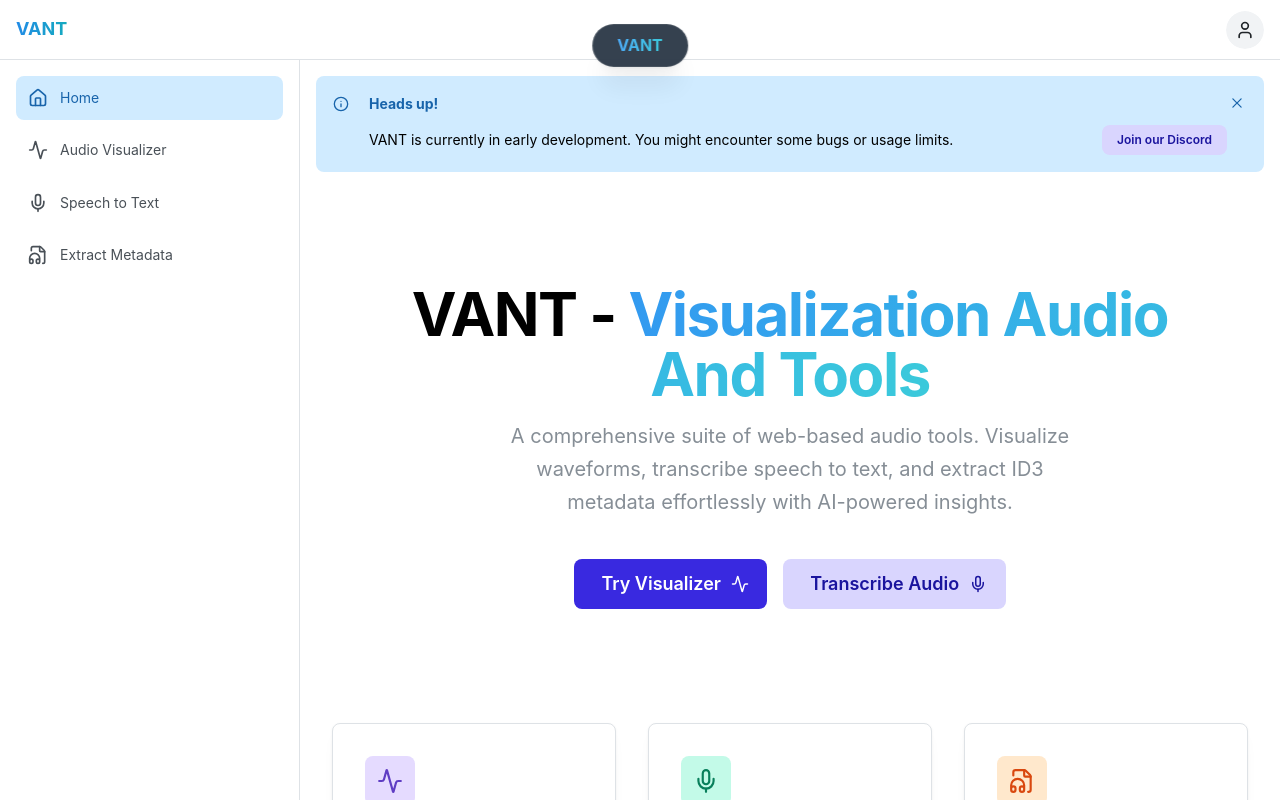
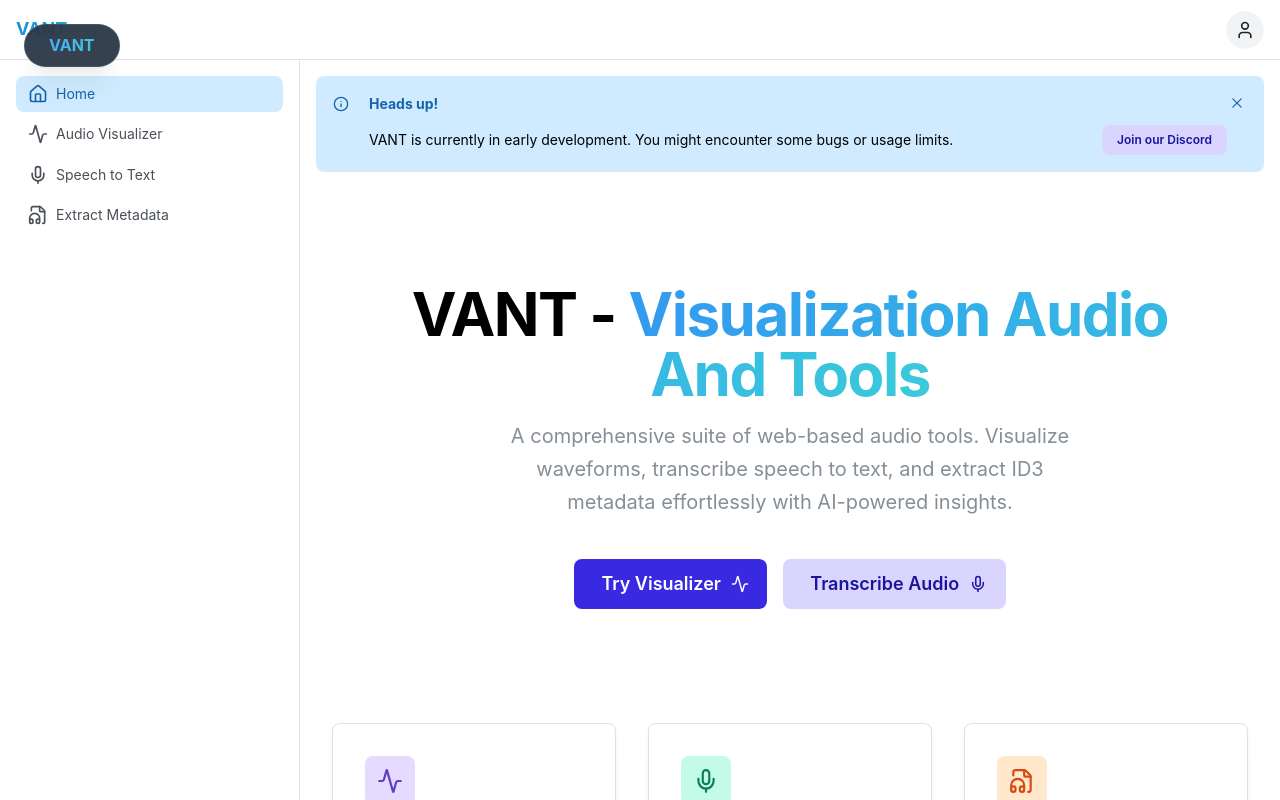
Before and after one commit to Razael-Fox/visualization-audio-tools, a Next.js app: page / in a window 1280 px wide. Shown: the top 800 px of the page. Built offline with nearby package versions, Linux system fonts and the light colour scheme; no server answers.

Commit message:
style: move VantFloating to left, make multiline, compact AppShellNavbar

```diff
--- a/src/components/VantFloating.tsx
+++ b/src/components/VantFloating.tsx
@@ -38,11 +38,31 @@ export function VantFloating({ navMenuVisible }: VantFloatingProps) {
     }
   }, [navMenuVisible]);
 
+  let displayText = text;
+  let wordCount = 0;
+  if (!loading && text !== "VANT") {
+    const words = text.split(" ");
+    wordCount = words.length;
+    if (wordCount > 4) {
+      const lines = [];
+      for (let i = 0; i < words.length; i += 4) {
+        lines.push(words.slice(i, i + 4).join(" "));
+      }
+      displayText = lines.join("\n");
+    }
+  }
+
+  const isBox = wordCount > 4 && !loading;
+
   return (
-    <div className="fixed top-6 left-1/2 -translate-x-1/2 z-[1100] pointer-events-none max-w-[90vw] transition-all duration-300">
-      <div className="bg-[#202d3c]/90 backdrop-blur-md px-6 py-2 rounded-full shadow-lg border border-white/10 text-center">
-        <span className="text-transparent bg-clip-text bg-gradient-to-r from-blue-400 to-cyan-400 font-bold text-sm md:text-base transition-all duration-300">
-          {loading ? "Loading..." : text}
+    <div className="fixed top-6 left-4 sm:left-6 z-[1100] pointer-events-none max-w-[90vw] transition-all duration-300">
+      <div
+        className={`bg-[#202d3c]/90 backdrop-blur-md px-6 py-2 shadow-lg border border-white/10 transition-all duration-300 ${
+          isBox ? "rounded-xl text-left" : "rounded-full text-center"
+        }`}
+      >
+        <span className="text-transparent bg-clip-text bg-gradient-to-r from-blue-400 to-cyan-400 font-bold text-sm md:text-base whitespace-pre-line transition-all duration-300 block">
+          {loading ? "Loading..." : displayText}
         </span>
       </div>
     </div>
--- a/src/components/layout/AppLayout.tsx
+++ b/src/components/layout/AppLayout.tsx
@@ -83,12 +83,12 @@ export function AppLayout({ children }: { children: React.ReactNode }) {
           </Group>
         </AppShellHeader>
 
-        <AppShellNavbar p="md">
+        <AppShellNavbar p="md" pt={{ base: 140, sm: "md" }}>
           <Group
             flex={1}
             style={{
               flexDirection: "column",
-              gap: "0.5rem",
+              gap: "0.25rem",
               alignItems: "stretch",
             }}
           >
@@ -98,7 +98,7 @@ export function AppLayout({ children }: { children: React.ReactNode }) {
                 href={item.link}
                 key={item.label}
                 data-active={item.link === pathname || undefined}
-                className={`flex items-center gap-3 p-3 rounded-md transition-colors ${
+                className={`flex items-center gap-2 px-3 py-2 rounded-md transition-colors ${
                   item.link === pathname
                     ? ""
                     : "hover:bg-gray-100 dark:hover:bg-gray-800 text-gray-700 dark:text-gray-300"
```
